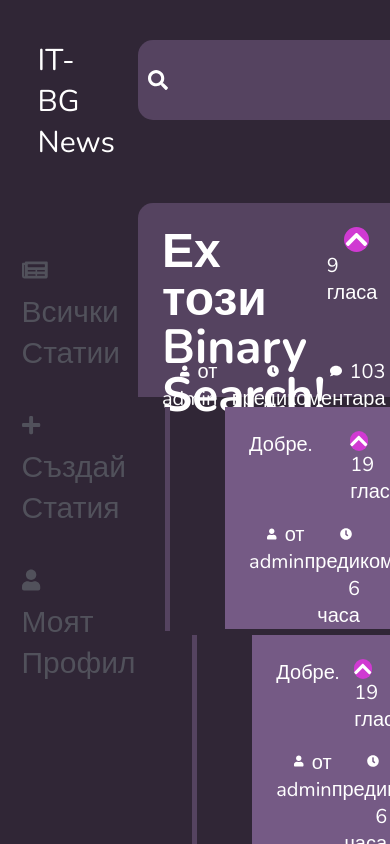
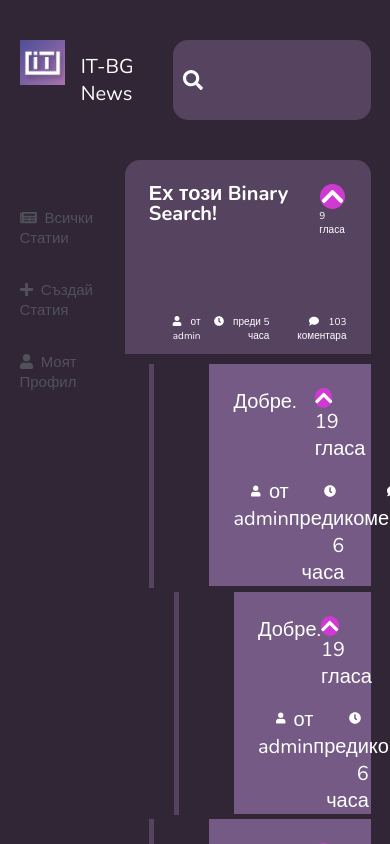
Before and after one commit to kristiyanivanovx/itbgnews, a Next.js app in the folder client/: page /singleArticle in a window 390 px wide. Shown: the top 844 px of the page. Built offline with nearby package versions, Linux system fonts and the light colour scheme.

Commit message:
home made responsive

```diff
--- a/client/components/Article.js
+++ b/client/components/Article.js
@@ -32,15 +32,19 @@ const Article = ({
                 <h2 className={styles.article__title}>
                     <a href={link}>{title}</a>
                 </h2>
-                <div className={styles.article__votes}>
-                        <FontAwesomeIcon
-                            className={styles.article__votes__icon}
-                            icon={faChevronUp}
-                        />
+                <div
+                    className={`${styles.article__votes} ${styles.small_text}`}
+                >
+                    <FontAwesomeIcon
+                        className={styles.article__votes__icon}
+                        icon={faChevronUp}
+                    />
                     {upvotes} гласа
                 </div>
             </div>
-            <div className={styles.article__information}>
+            <div
+                className={`${styles.article__information} ${styles.small_text}`}
+            >
                 <div>
                     <FontAwesomeIcon
                         icon={faUser}
--- a/client/styles/Article.module.css
+++ b/client/styles/Article.module.css
@@ -2,10 +2,6 @@
     background: var(--clr-main);
     height: 194px;
     margin-bottom: 0.5rem;
-}
-
-.article__title {
-  width: 85%;
 }
 
 .article__votes {
@@ -42,6 +38,11 @@
     text-align: end;
 }
 
+.small_text {
+    font-size: clamp(10px, 2vw, 1.3rem);
+}
+
 .article__information__icon {
-  padding-right: .5rem ;
+    padding-right: 0.5rem;
+    width: 2em !important;
 }
--- a/client/styles/Brand.module.css
+++ b/client/styles/Brand.module.css
@@ -1,5 +1,4 @@
 .brand {
-    width: 20%;
     display: flex;
 }
 .brand__logo {
@@ -8,6 +7,7 @@
 }
 
 .brand__title {
-    font-size: 30px;
+    font-size: clamp(20px, 2vw, 30px);
     margin: auto 0 auto 1rem;
+    padding-right: 10px;
 }
--- a/client/styles/SideNav.module.css
+++ b/client/styles/SideNav.module.css
@@ -1,26 +1,28 @@
 .nav {
-    width: 20%;
     margin-top: 1rem;
-    font-size: 30px;
+    font-size: clamp(15px, 2.5vw, 30px);
 }
 
-.nav__item:hover, .nav__item a:hover {
+.nav__item:hover,
+.nav__item a:hover {
     color: var(--clr-white);
     cursor: pointer;
 }
 
 .nav__list {
     list-style: none;
-    color: var(--clr-grey) ;
+    color: var(--clr-grey);
 }
 
-.nav__item, .nav__item  a {
+.nav__item,
+.nav__item a {
     padding-top: 2rem;
     color: var(--clr-grey);
 }
 
 .nav__icon {
-    padding-right: .5rem;
+    padding-right: 0.5rem;
+    width: unset !important;
 }
 
 /* for active links */
--- a/client/styles/globals.css
+++ b/client/styles/globals.css
@@ -65,7 +65,7 @@ h4 {
 }
 
 h2 {
-    font-size: var(--fs-h2);
+    font-size: clamp(20px, 5vw, var(--fs-h2));
 }
 
 h3 {
```
Lines whose indentation alone changed are shown as unchanged.
